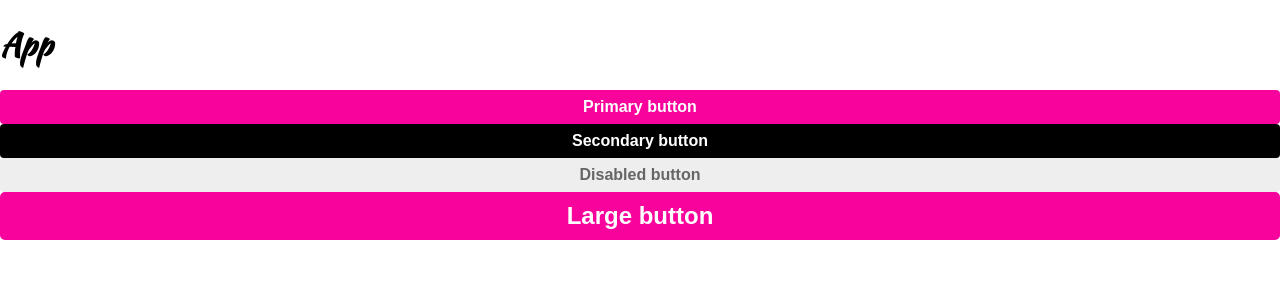
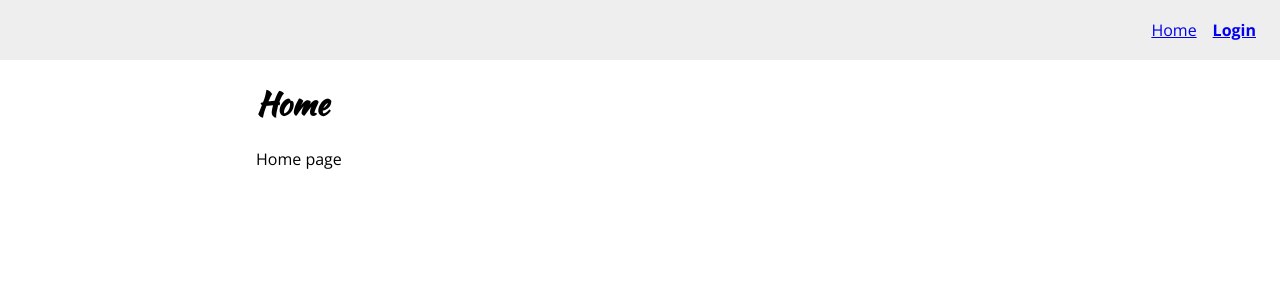
Before and after one commit to martin-luo/React-Styled-Components, a React (Create React App) app: page / in a window 1280 px wide. Shown: the top 300 px of the page. Built offline with nearby package versions, Linux system fonts and the light colour scheme.

Commit message:
update home and login with shared components

```diff
--- a/src/components/App.js
+++ b/src/components/App.js
@@ -1,5 +1,7 @@
+import { BrowserRouter, Route, Routes } from "react-router-dom";
 import { createGlobalStyle } from "styled-components";
-import { Button } from "./common/";
+import { Home } from "./pages/Home";
+import { Login } from "./pages/Login";
 
 const GlobalStyle = createGlobalStyle`
   body {
@@ -15,15 +17,13 @@
   return (
     <div className="App">
       <GlobalStyle />
-      <header className="App-header">
-        <h1>App</h1>
-      </header>
 
-      <Button>Primary button</Button>
-      <Button secondary>Secondary button</Button>
-
-      <Button disabled>Disabled button</Button>
-      <Button large>Large button</Button>
+      <BrowserRouter>
+        <Routes>
+          <Route path="/login" element={<Login />} />
+          <Route path="/" element={<Home />} />
+        </Routes>
+      </BrowserRouter>
     </div>
   );
 }
--- /dev/null
+++ b/src/components/pages/Home.js
@@ -0,0 +1,11 @@
+import React from "react";
+import { PageLayout } from "../common";
+
+export const Home = () => {
+  return (
+    <PageLayout>
+      <h1>Home</h1>
+      <p>Home page</p>
+    </PageLayout>
+  );
+};
--- /dev/null
+++ b/src/components/pages/Login.js
@@ -0,0 +1,11 @@
+import React from "react";
+import { PageLayout } from "../common";
+
+export const Login = () => {
+  return (
+    <PageLayout>
+      <h1>Login</h1>
+      <p>Login page</p>
+    </PageLayout>
+  );
+};
```
